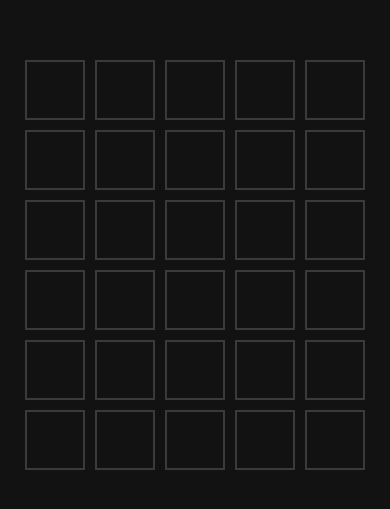
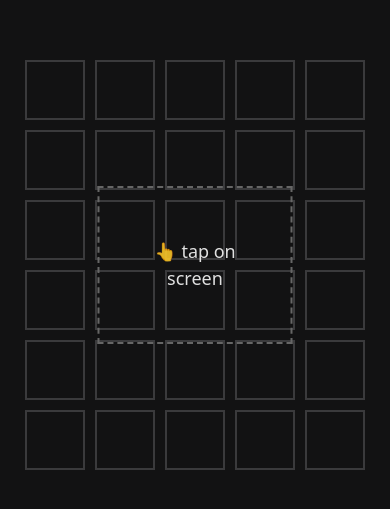
Before and after one commit to Save1i/wordle, a React (Vite) app: page / in a window 390 px wide. Shown: the part 157-666 px from the top of the page. Built offline with nearby package versions, Linux system fonts and the light colour scheme.

Commit message:
add: keyboard for phone

```diff
--- a/src/Board.jsx
+++ b/src/Board.jsx
@@ -1,12 +1,61 @@
-import { memo, useEffect, useState } from "react"
+import { memo, useEffect, useRef, useState } from "react"
 import "./index.css"
 
 const Board = memo(({gaps}) => {
+  const inputRef = useRef(null);
 
+  const [focus, setFocus] = useState(false)
+  const focusRef = useRef(false)
+
+  const handleTouchStart = () => {
+    if (inputRef.current) {
+      inputRef.current.focus();
+      setFocus(true)
+    }
+
+  };
     console.log(gaps)
+    console.log(focusRef.current)
 
     return (
         <>
+         <input
+            ref={inputRef}
+            type="text"
+            style={{
+            position: 'absolute',
+            opacity: 0,
+            pointerEvents: 'none',
+            height: 0,
+            width: 0
+            }}
+        />
+        {
+            focus ? <p style={{
+            position: 'absolute',
+            opacity: 0,
+            pointerEvents: 'none',
+            height: 0,
+            width: 0
+            }}></p> : <div
+            style={{
+            position: 'absolute',
+            zIndex: 100,
+            top: '50%',
+            left: '50%',
+            transform: 'translate(-50%, -50%)',
+            padding: '50px',
+            border: '2px dashed #666',
+            fontSize: '18px',
+            textAlign: 'center'
+            }}
+            onTouchStart={handleTouchStart}
+            onClick={() => inputRef.current?.focus()}
+        >
+            👆 tap on screen
+        </div>
+        }
+
         <div className="board">
             <ul className="board__gaps">
             {
```
